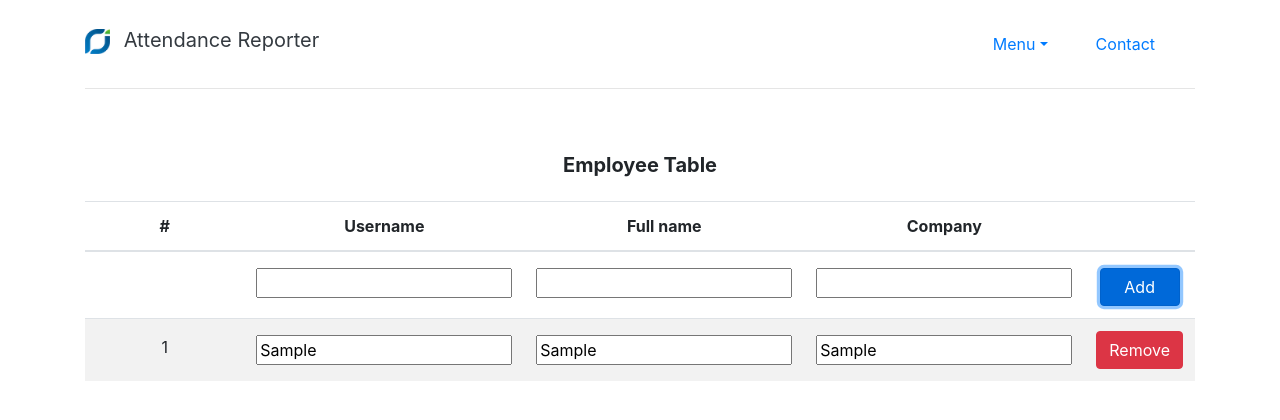
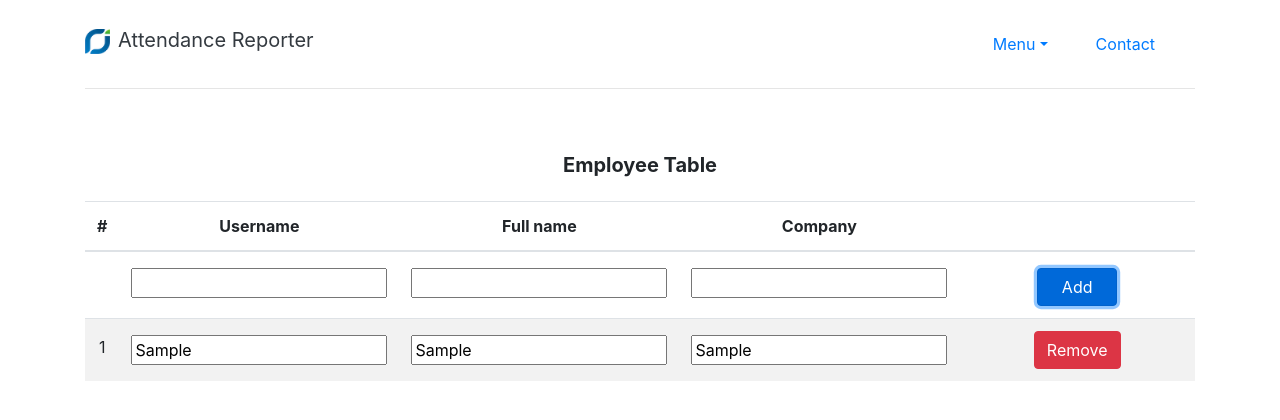
Before and after one commit to Neeraj452/HDFS-Statement-To-Tally-Auto-BRS-format, a React (Create React App) app: page /Employee in a window 1280 px wide. Both pictures are taken after typing "Sample", "Sample", "Sample" into the empty fields and a click on the button "Add". Shown: the top 420 px of the page. Built offline with nearby package versions, Linux system fonts and the light colour scheme.

Commit message:
first commit

```diff
--- a/package.json
+++ b/package.json
@@ -16,6 +16,7 @@
     "react-dom": "^16.5.1",
     "react-dropzone": "10.1.4",
     "react-file-picker": "0.0.6",
+    "react-modal": "^3.14.3",
     "react-redux": "^7.2.3",
     "react-router-dom": "^5.3.0",
     "redux": "^4.0.5",
--- a/src/App.css
+++ b/src/App.css
@@ -1,7 +1,3 @@
-.center {
-      margin: auto;
-
-    }
 
 
 
--- a/src/components/Employee.js
+++ b/src/components/Employee.js
@@ -1,4 +1,5 @@
-import React, {useState,useEffect} from 'react'
+import React, {useState,useEffect} from 'react';
+import { Button, Modal } from 'react-bootstrap';
 import productdb, {
       bulkcreate,getData} from './DB'
 import { useSelector, useDispatch } from 'react-redux';
@@ -9,6 +10,9 @@ function Employee() {
       const [username, setUsername] = useState("");
       const [full_name, setFull_name] = useState("");
       const [company, setCompany] = useState("");
+      const [show, setShow]= useState(false)
+      const [showSpecial, setShowSpecial]= useState(false)
+      const [id, setId] = useState("")
       const dispatch = useDispatch()
       const myState = useSelector((store)=> store.accountStatementReducer);
       let db = productdb("ProductsDB",{
@@ -30,12 +34,20 @@ function Employee() {
       },[])
 
 
-      const handleSubmit= ()=>{
+      const handleSubmit= (e)=>{
+            e.preventDefault();
+            var format = /[!@#$%^&*()_+\-=\[\]{};':"\\|,.<>\/?]+/;
+            if(format.test(username) || format.test(full_name) || format.test(company))
+            {
+                  setShowSpecial(true)
+            }
+            else{
             bulkcreate(db.products,{
                   username:username,
                   full_name:full_name,
                   company:company
             })
+      }
             getData1()
 
                 setUsername("")
@@ -66,68 +78,92 @@ function Employee() {
       const update2 =(id,company)=>{
             db.products.update(id,{"company":company})
       }
+      const modalShow=(id)=>{
+            setId(id)
+            setShow(true)
+
+
+      }
       const dataDelete1=(id)=>{
             db.products.delete(id)
             dispatch(dataDelete(id))
+            setShow(false)
+
 
       }
 
       return (
-
-
-            <div className="container mb-5">
+            <div className="container">
             <div className="row">
              <div className="col-12 mx-auto text-center">
                 <h5 className="mb-4">
                 <strong>Employee Table</strong>
                 </h5>
+              <form className="">
                     <table className="table table-striped ">
                         <thead>
                         <tr className="">
-                            <th className="col">#</th>
-                            <th className="col">Username</th>
-                            <th className="col">Full name</th>
-                            <th className="col">Company</th>
-                            <th className="col"></th>
+                            <th className="">#</th>
+                            <th className="col-3">Username</th>
+                            <th className="col-3">Full name</th>
+                            <th className="col-3">Company</th>
+                            <th className="col-3"></th>
                         </tr>
                         </thead>
                         <tr className="">
-                       <td className="col"></td>
+                       <td className=""></td>
                             <td className=" pt-3"><input className=""  type="text" onChange={(event)=> setUsername(event.target.value)}  onfocus="this.value=''" value={username}/></td>
                             <td className=" pt-3"><input className="" type="text" onChange={(event)=> setFull_name(event.target.value)}  value={full_name}/></td>
-                            <td className=" pt-3"><input className="" type="text" onChange={(event)=> setCompany(event.target.value)}   value={company}/></td>
-                            <td className=" pt-3"><button  type="button" onClick={handleSubmit} className="btn btn-primary" style={{width: "80px"}}>Add</button></td>
+                            <td className=" pt-3"><input id="company"  className="" type="text" onChange={(event)=> setCompany(event.target.value)}   value={company}/></td>
+                            <td className=" pt-3"><button  type="submit" onClick={handleSubmit} className="btn btn-primary" style={{width: "80px"}}>Add</button></td>
                        </tr>
                         <tbody>
                         {
                       myState.EmployeeData[0] && (myState.EmployeeData).map((Element,index)=>{
                            const {id,username,full_name,company}=Element;
                            return (<tr>
-                                       <td className="col pt-3">{index+1}</td>
-                                       <td className="col pt-3"><input className="" value={username} onChange={(event)=> dispatch(employeeUpdate({
+                                       <td className="pt-3">{index+1}</td>
+                                       <td className="col-3 pt-3"><input className="" value={username} onChange={(event)=> dispatch(employeeUpdate({
                                                    index: index,
                                                    type: 'username',
                                                    value: event.target.value
                                                    }))} onBlur={()=>update1(id,username)}/></td>
-                                       <td className="col pt-3"><input className=""  onChange ={(event)=>dispatch(employeeUpdate({
+                                       <td className="col-3 pt-3"><input className=""  onChange ={(event)=>dispatch(employeeUpdate({
                                              index:index,
                                              type:'fullname',
                                              value:event.target.value}))} value={full_name} onBlur={()=>update(id,full_name)}/></td>
-                                       <td className="col pt-3"> <input className="" onChange={(event)=> dispatch(employeeUpdate({
+                                       <td className="col-3 pt-3"><input  onChange={(event)=> dispatch(employeeUpdate({
                                              index:index,
                                              type:'company',
                                              value:event.target.value}))} value={company} onBlur={()=>update2(id,company)}/></td>
 
-                                       <td className="col"><button  onClick={()=>dataDelete1(id)}  className="btn btn-danger">Remove</button></td>
+                                       <td className="col-3"><button type="button"  onClick={()=>modalShow(id)}  className="btn btn-danger">Remove</button></td>
                                        </tr>
                            )
+
 
                      })
                }
                         </tbody>
                     </table>
+                    </form>
+
             </div>
         </div>
+        {show && <Modal show={show}>
+       <Modal.Header>Conformation</Modal.Header>
+       <Modal.Body>Are you sure to remove this records </Modal.Body>
+
+       <Modal.Footer>
+             <Button onClick={()=>dataDelete1(id)}>Remove</Button>
+             <Button onClick={()=>setShow(false)}>Close</Button>
+       </Modal.Footer>
+     </Modal>}
+     {showSpecial && <Modal show={showSpecial}>
+       <Modal.Header>Error</Modal.Header>
+       <Modal.Body>Please Remove Special Charactors </Modal.Body>
+       <Modal.Footer><Button  onClick={()=>setShowSpecial(false)}>Close</Button></Modal.Footer>
+     </Modal>}
     </div>
       )
 }
--- a/src/components/HomeScreen.js
+++ b/src/components/HomeScreen.js
@@ -53,7 +53,7 @@ import { NavLink} from 'react-router-dom';
              <Fragment>
                  <nav className="navbar navbar-expand-sm mt-2">
                      <div className="container">
-                         <a href="https://rjs.in"  className="navbar-brand text-dark"><img src={RJSlogo} alt="RJS" width="25" className="mr-2" /> Attendance Reporter</a>
+                         <a href="https://rjs.in" target="_blank" className="navbar-brand text-dark"><img src={RJSlogo} alt="RJS" width="25" className="mr-2" />Attendance Reporter </a>
                          <button className="navbar-toggler" data-toggle="collapse" data-target="#navbarCollapse">
                              <div className="icon mt-1"></div>
                              <div className="icon my-1"></div>
--- a/src/components/UploadRecord.js
+++ b/src/components/UploadRecord.js
@@ -1,10 +1,14 @@
 import React, {useState, useEffect,useCallback} from 'react'
 import { useSelector, useDispatch} from 'react-redux';
+import { Button, Modal } from 'react-bootstrap';
 
 import {fileUpload,fileClear,headerShow} from '../actions/AccountStatementAction'
 import Dropzone from './Dropzone';
 function UploadRecord() {
       const [item, setitem] = useState("")
+      const [show, setShow]= useState(false)
+      const [id, setId] = useState("")
+      const [name, setName] = useState("")
       const [fileData,setfileData]=useState([])
       const dispatch = useDispatch()
       const myState = useSelector((store)=> store.accountStatementReducer)
@@ -75,12 +79,21 @@ function UploadRecord() {
             dispatch(fileUpload(object))
 
       }
+      const modalShow=(name,id)=>{
+            setId(id)
+            setName(name)
+            setShow(true)
+
+
+      }
 
        const dataClear= (name,id)=>{
             const a=localStorage.removeItem(name)
             console.log(a)
             dispatch(fileClear(id))
+            setShow(false)
        }
+
 
       const Download =()=>{
             myState.FileData.map((Element)=>{
@@ -104,6 +117,7 @@ function UploadRecord() {
                 <h5 className="mb-3">
                 <strong></strong>
                 </h5>
+
                     <table className="table  table-striped">
                         <thead>
                         <tr  className="">
@@ -122,7 +136,8 @@ function UploadRecord() {
                                              <td className="col-sm-3 py-4" >{name}</td>
                                              <td className=" col-sm-3 py-4">{date}</td>
                                              <td className="pt-3"><a href={item} download={name} onClick={Download}><button type="button" className=" btn btn-primary mr-1">Download</button></a>
-                                             <button onClick={()=>dataClear(name,id)} className=" btn btn-danger col-sm-4  ">Remove</button></td>
+                                             <button type="button" onClick={()=>modalShow(name,id)} className=" btn btn-danger col-sm-4  ">Remove</button>
+                                          </td>
                                              </tr>
                                        )
                                  })
@@ -132,6 +147,16 @@ function UploadRecord() {
             </div>
             </div>
 }
+
+{show && <Modal show={show}>
+       <Modal.Header>Conformation</Modal.Header>
+       <Modal.Body>Are you sure to remove this record </Modal.Body>
+
+       <Modal.Footer>
+             <Button onClick={()=>dataClear(name,id)}>Remove</Button>
+             <Button onClick={()=>setShow(false)}>Close</Button>
+       </Modal.Footer>
+     </Modal>}
     </div>
 
       )
--- a/src/reducers/AccountStatementReducer.js
+++ b/src/reducers/AccountStatementReducer.js
@@ -84,7 +84,6 @@ export function accountStatementReducer (state = INITIAL_STATE, action) {
 
             case Config.HEARDER:
                 state.hearder=action.data
-                console.log("action.data",state.hearder)
                 return{...state}
 
 
```
Also changed, not shown: src/components/UserInput.js (+35 -11 lines), 1 other file (tests, documents, lock files or other folders).
